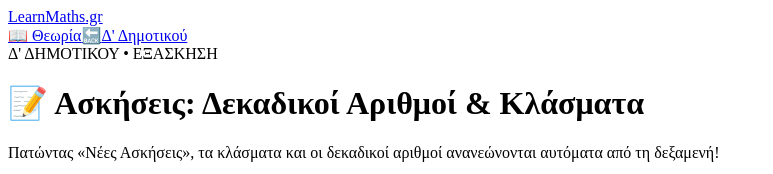
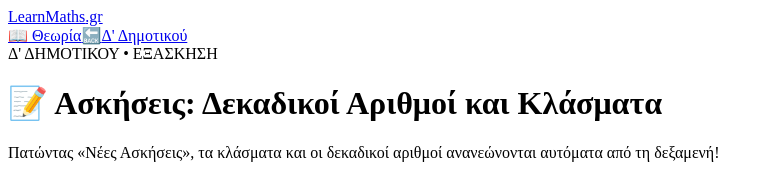
Before and after one commit to gkrimpas-lab/learn-maths-2026, a Next.js app: page /d-dimotikou/7-dekadikoi-sinexeia-ask in a window 1280 px wide. Shown: the top 174 px of the page, without its empty margins (0-773 px from the left). Built offline with nearby package versions, Linux system fonts and the light colour scheme.

Commit message:
Fix typo in exercise title for decimals and fractions

```diff
--- a/pages/d-dimotikou/7-dekadikoi-sinexeia-ask.js
+++ b/pages/d-dimotikou/7-dekadikoi-sinexeia-ask.js
@@ -477,7 +477,7 @@ export default function DekadikoiSinexeiaAskPage() {
               Δ' ΔΗΜΟΤΙΚΟΥ • ΕΞΑΣΚΗΣΗ
             </span>
             <h1 className="text-2xl sm:text-3xl lg:text-4xl font-black tracking-tight pt-1">
-              📝 Ασκήσεις: Δεκαδικοί Αριθμοί & Κλάσματα
+              📝 Ασκήσεις: Δεκαδικοί Αριθμοί και Κλάσματα
             </h1>
             <p className="text-teal-100 text-xs sm:text-sm md:text-base">
               Πατώντας «Νέες Ασκήσεις», τα κλάσματα και οι δεκαδικοί αριθμοί ανανεώνονται αυτόματα από τη δεξαμενή!
```
